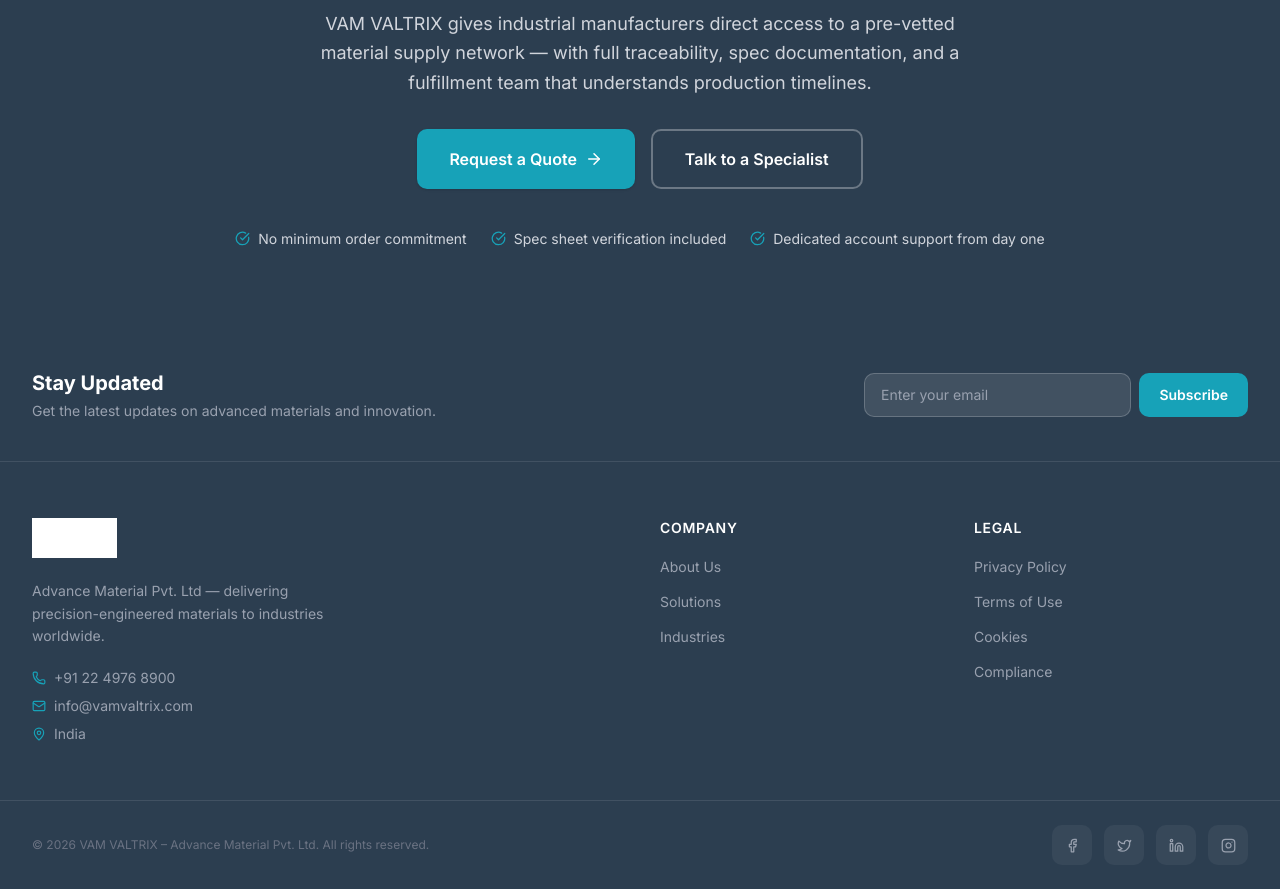
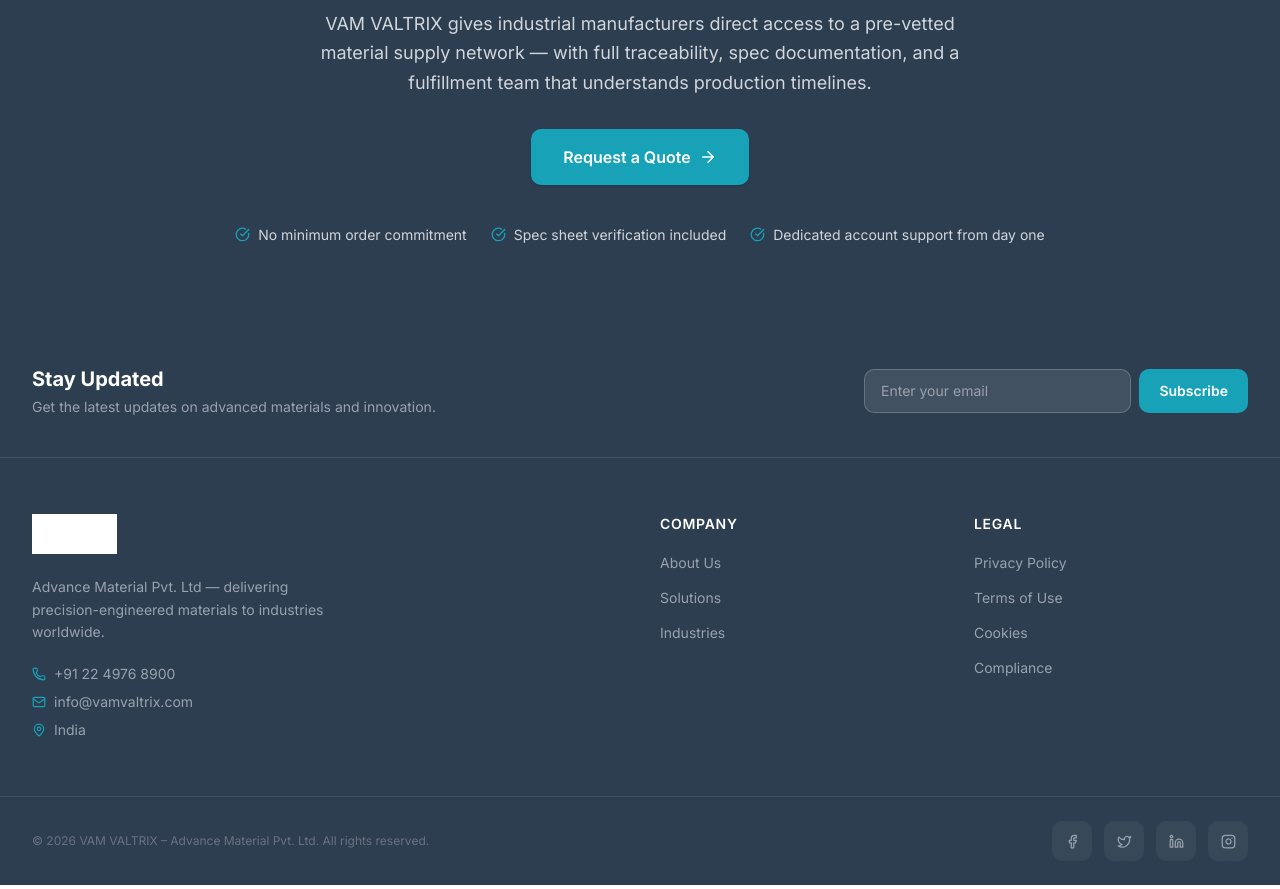
Before and after one commit to slkprynsh/VAL-PROJECT, a Next.js app: page / in a window 1280 px wide. Shown: the part 1740-2629 px from the top of the page. Built offline with nearby package versions, Linux system fonts and the light colour scheme; no server answers.

Commit message:
feat: remove Talk to a Specialist button from CTA banner

```diff
--- a/components/sections/cta-banner.tsx
+++ b/components/sections/cta-banner.tsx
@@ -35,12 +35,6 @@
             Request a Quote
             <ArrowRight size={18} className="group-hover:translate-x-1 transition-transform" />
           </Link>
-          <Link
-            href="/contact"
-            className="inline-flex items-center justify-center gap-2 px-6 sm:px-8 py-3.5 sm:py-4 rounded-lg border-2 border-white/30 text-white font-semibold hover:bg-white/10 transition-colors duration-200 min-h-[48px]"
-          >
-            Talk to a Specialist
-          </Link>
         </div>
 
         <motion.div
```
